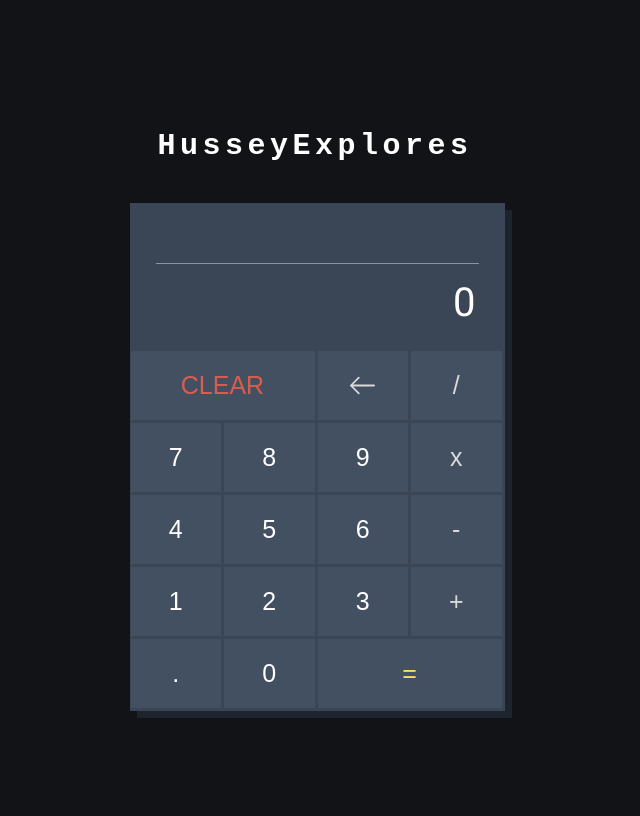
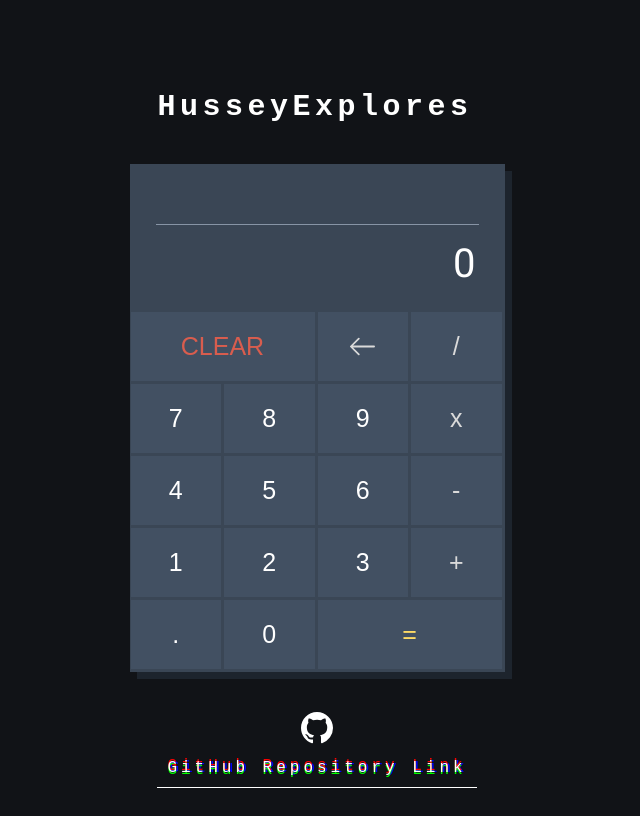
Before and after one commit to husseyexplores/husseyexplores.TOPcalculator, a website: page index.html in a window 1280 px wide. Shown: the whole page, without its empty margins (323-963 px from the left). Drawn offline with Linux system fonts and the light colour scheme.

Commit message:
Add repo link

```diff
--- a/index.html
+++ b/index.html
@@ -1,5 +1,6 @@
 <!DOCTYPE html>
 <html lang="en">
+
 <head>
   <meta charset="UTF-8">
   <meta name="viewport" content="width=device-width, initial-scale=1.0">
@@ -10,6 +11,7 @@
   <link href="https://fonts.googleapis.com/css?family=Roboto:400,500,700" rel="stylesheet">
   <link rel="stylesheet" href="css/style.css">
 </head>
+
 <body>
   <div class="container">
     <div class="row">
@@ -50,9 +52,68 @@
 
       </div>
     </div>
+
+    <style>
+      .hussey-wrapper {
+        text-align: center;
+        margin-top: 40px;
+        color: #fff;
+        font-family: monospace;
+        font-size: 16px;
+        letter-spacing: 4px;
+      }
+
+      .hussey-wrapper .repo-link {
+        color: #fff;
+        text-decoration: none;
+        padding: 10px;
+        display: inline-block;
+        border-bottom: 1px solid;
+        text-shadow: 0 -2px 0 #f00, 0 2px 0 #0f0, 2px 0 0 #00f;
+      }
+
+      .hussey-wrapper .repo-link:hover {
+        animation: glitch 1s step-end infinite;
+      }
+
+      @keyframes glitch {
+        0% {
+          text-shadow: 0 -2px 0 #f00, 0 2px 0 #0f0, 2px 0 0 #00f;
+        }
+
+        25% {
+          text-shadow: 2px -1px 0 #f00, 1px 1px 0 #0f0, 1px 0 0 #00f;
+        }
+
+        50% {
+          text-shadow: 1px 0 0 #f00, -2px 0 0 #0f0, 0 -1px 0 #00f;
+        }
+
+        75% {
+          text-shadow: -1px -2px 0 #f00, 1px 2px 0 #0f0, 3px 2px 0 #00f;
+        }
+
+        100% {
+          text-shadow: -2px -3px 0 #f00, 1px -2px 0 #0f0, 5px -3px 0 #00f;
+        }
+
+      }
+    </style>
+    <div class="hussey-wrapper">
+      <svg height="32" class="octicon octicon-mark-github" viewBox="0 0 16 16" version="1.1" width="32" aria-hidden="true"
+        style="fill: #fff;">
+        <path fill-rule="evenodd" d="M8 0C3.58 0 0 3.58 0 8c0 3.54 2.29 6.53 5.47 7.59.4.07.55-.17.55-.38 0-.19-.01-.82-.01-1.49-2.01.37-2.53-.49-2.69-.94-.09-.23-.48-.94-.82-1.13-.28-.15-.68-.52-.01-.53.63-.01 1.08.58 1.23.82.72 1.21 1.87.87 2.33.66.07-.52.28-.87.51-1.07-1.78-.2-3.64-.89-3.64-3.95 0-.87.31-1.59.82-2.15-.08-.2-.36-1.02.08-2.12 0 0 .67-.21 2.2.82.64-.18 1.32-.27 2-.27.68 0 1.36.09 2 .27 1.53-1.04 2.2-.82 2.2-.82.44 1.1.16 1.92.08 2.12.51.56.82 1.27.82 2.15 0 3.07-1.87 3.75-3.65 3.95.29.25.54.73.54 1.48 0 1.07-.01 1.93-.01 2.2 0 .21.15.46.55.38A8.013 8.013 0 0 0 16 8c0-4.42-3.58-8-8-8z"></path>
+      </svg>
+      <p>
+        <a href="https://github.com/husseyexplores/husseyexplores.TOPcalculator" class="repo-link">GitHub Repository
+          Link</a>
+      </p>
+    </div>
+
   </div>
 
   <!-- Calculator Functions -->
   <script src="js/app.js"></script>
 </body>
+
 </html>
```
Lines whose indentation alone changed are shown as unchanged.
